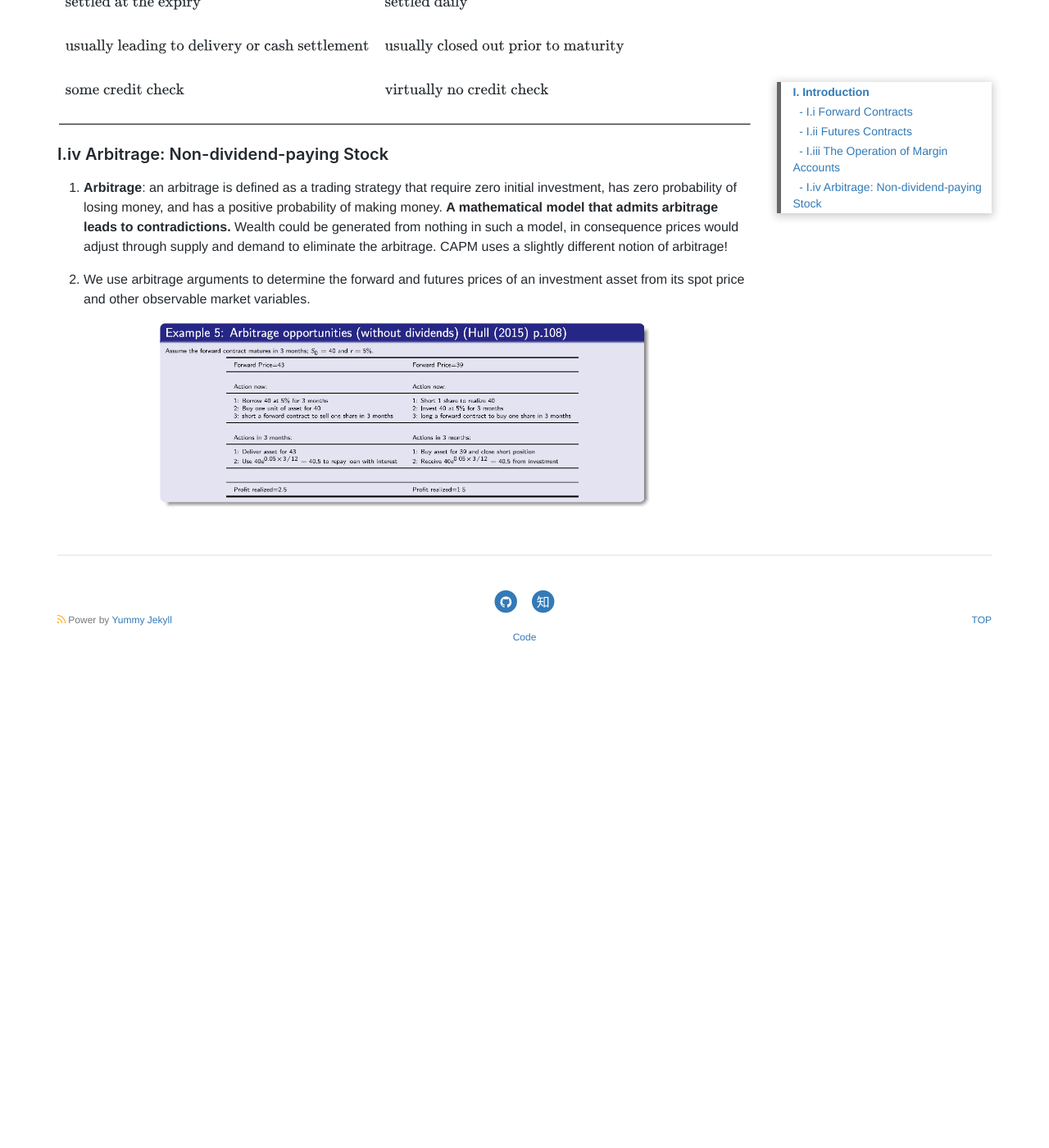
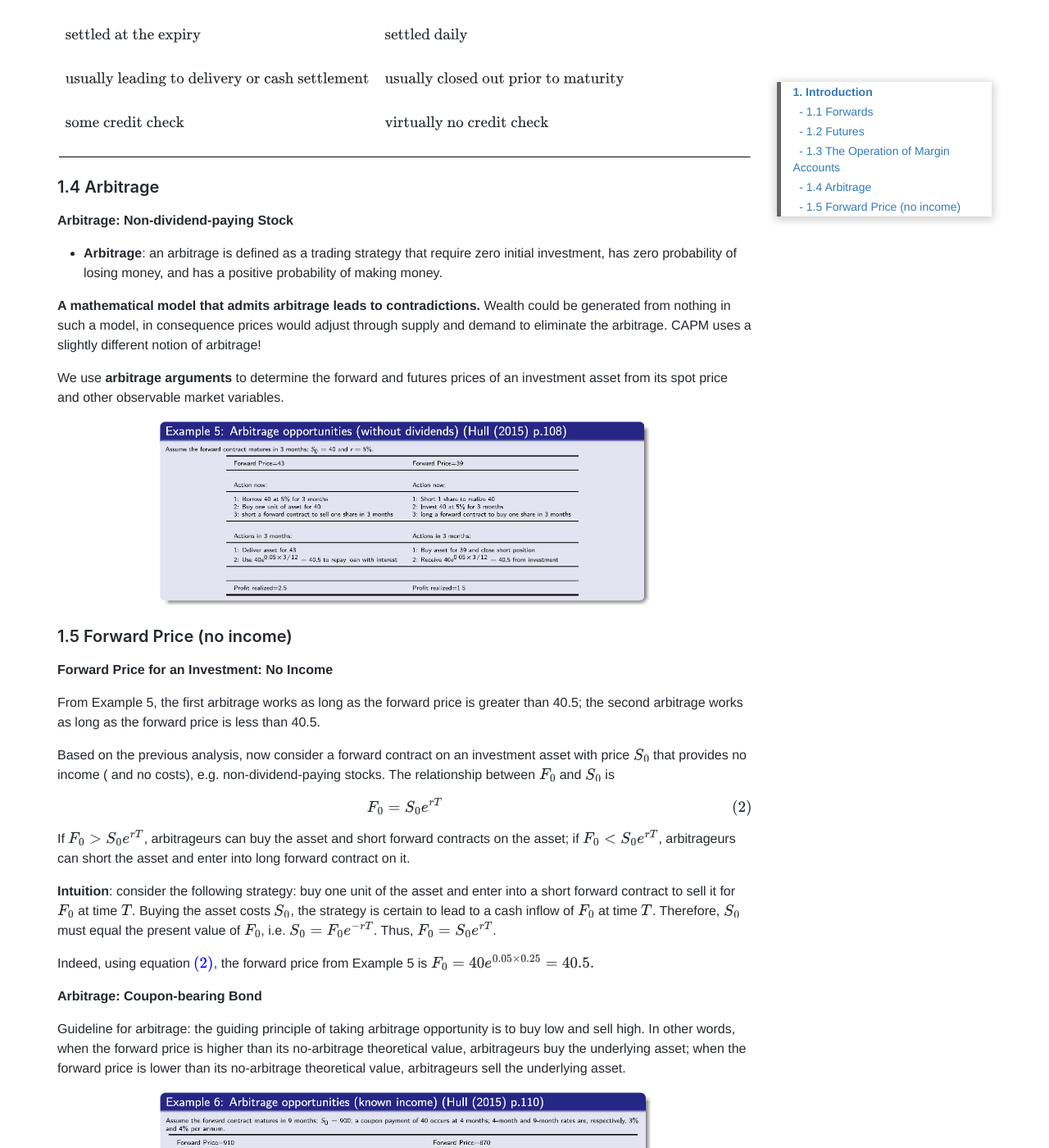
Before and after one commit to damien0x0023/damien0x0023.github.io, a Jekyll site: the page built from _posts/2020/business/ECON5009/2020-10-15-Unit2.md, in a window 1280 px wide and 1400 px high, scrolled down 2982 px. Shown: the whole window at 82% size. Built offline with Jekyll 4.4.1, drawn with Linux system fonts in a browser that asks for light colours; nearby versions of some CDN libraries; before the commit the page ends 3815 px from its top, so only the background shows below that; some of the changed text lies outside the part shown.

Commit message:
append second slide

```diff
--- a/_posts/2020/business/ECON5009/2020-10-15-Unit2.md
+++ b/_posts/2020/business/ECON5009/2020-10-15-Unit2.md
@@ -11,7 +11,7 @@
 
 # Financial Markets, Securities & Derivatives - Unit 2 Forwards, Futures and Options
 
-## I. Introduction
+## 1. Introduction
 
 - This unit starts by introducing the concept of forward contracts and futures contracts as well as options
 - the mechanics of the futures markets are analysed using real-world examples
@@ -25,45 +25,46 @@
 - **Suggested reading**
 Hull, John (2015). *Options, Futures and Other Derivatives*, 9th edition, Pearson, Chapters 2, 3, 5 and 10-12
 
-### I.i Forward Contracts
+### 1.1 Forwards
+**Forward Contracts**
 
-1. **Definition**: A forward contract is an **agreement**, i.e. a binding commitment, to buy or sell an asset at a certain future time for a certain price.
+- **Definition**: A forward contract is an **agreement**, i.e. a binding commitment, to buy or sell an asset at a certain future time for a certain price.
 
-2. A forward contract is traded in the **over-the-counter market**.
+A forward contract is traded in the **over-the-counter market**.
 The party who takes **the long position** agrees to buy the underlying asset on a certain specified future date for a certain specified price.
 The other party who takes **the short position** agrees to sell the asset on the same date for the same price.
 
 ![](https://raw.githubusercontent.com/damien0x0023/damien0x0023.github.io/master/assets/images/2020/ECON5009/ForwardContract.png "Forward contracts on foreign exchange(Hull(2015) p.6)")
 
-### I.ii Futures Contracts
+### 1.2 Futures
+**Futures Contracts**
 
-1. **Definition**: A futures contract is an **agreement** between two parties to buy or sell an asset at a certain time in the future for a certain price with (daily) clearing through a margin account.
+- **Definition**: A futures contract is an **agreement** between two parties to buy or seAll an asset at a certain time in the future for a certain price with (daily) clearing through a margin account.
 
-2. Unlike forward contracts, futures contracts are normally **traded on an exchange**.
+Unlike forward contracts, futures contracts are normally **traded on an exchange**.
 This suggests that, the exchange specifies certain standardized features of the contract, i.e. the underlying asset, the contract size and delivery details;
 the exchange also provides a mechanism that gives the two parties of the futures contract a guarantee that the contract will be honored.
 
-3. Underlying assets: commodities, e.g. lumber, crude oil, gold; financial assets, e.g. stock indices, currencies, Treasury bonds.
+- Underlying assets: commodities, e.g. lumber, crude oil, gold; financial assets, e.g. stock indices, currencies, Treasury bonds.
 
 ![](https://raw.githubusercontent.com/damien0x0023/damien0x0023.github.io/master/assets/images/2020/ECON5009/Futures.png "Gold Futures Quotes(CME Group)")
 
-4. **Delivery Month**: A futures contract is referred to by its delivery month.
+- **Delivery Month**: A futures contract is referred to by its delivery month.
 For instance, the product code of CME Gold futures contract for December 2019 is 'GCZ19'.
 
 ![](https://raw.githubusercontent.com/damien0x0023/damien0x0023.github.io/master/assets/images/2020/ECON5009/CMEmonthCodes.png "CME Group Contract Month Codes")
 
-5. The trader who agrees to buy has a **long futures position** in the contract; the trader who agrees to sell has a **short futures position** in the contract.
+The trader who agrees to buy has a **long futures position** in the contract; the trader who agrees to sell has a **short futures position** in the contract.
 The price agrred to is the current futures price, which is determined by the law of supply and demand.
 
-6. Market Quetos: last trade, change, priort settlement, open, high, low, trading volume.
+- Market Quetos: last trade, change, priort settlement, open, high, low, trading volume.
 
-### I.iii The Operation of Margin Accounts
+### 1.3 The Operation of Margin Accounts
 
 ![](https://raw.githubusercontent.com/damien0x0023/damien0x0023.github.io/master/assets/images/2020/ECON5009/marginAccounts.png "Operation of margin account (Hull(2015) p.30)")
 
-1. Both forward and futures contracts are agreements to buy or sell an assset for a certain price at a certain future time.
-
-2. The main differences between forward and futures contracts are summarised in the following table.
+Both forward and futures contracts are agreements to buy or sell an assset for a certain price at a certain future time.
+The main differences between forward and futures contracts are summarised in the following table.
 
 
 $$
@@ -82,16 +83,54 @@
     \end{array}
 $$
 
-### I.iv Arbitrage: Non-dividend-paying Stock
 
-1. **Arbitrage**: an arbitrage is defined as a trading strategy that require zero initial investment, has zero probability of losing money, and has a positive probability of making money.
+
+### 1.4 Arbitrage
+
+**Arbitrage: Non-dividend-paying Stock**
+
+- **Arbitrage**: an arbitrage is defined as a trading strategy that require zero initial investment, has zero probability of losing money, and has a positive probability of making money.
+
 **A mathematical model that admits arbitrage leads to contradictions.**
 Wealth could be generated from nothing in such a model, in consequence prices would adjust through supply and demand to eliminate the arbitrage.
 CAPM uses a slightly different notion of arbitrage!
 
-2. We use arbitrage arguments to determine the forward and futures prices of an investment asset from its spot price and other observable market variables.
+We use **arbitrage arguments** to determine the forward and futures prices of an investment asset from its spot price and other observable market variables.
 
-![](https://raw.githubusercontent.com/damien0x0023/damien0x0023.github.io/master/assets/images/2020/ECON5009/arbitrageOpportunities.png "Operation of margin account (Hull(2015) p.30)")
+![](https://raw.githubusercontent.com/damien0x0023/damien0x0023.github.io/master/assets/images/2020/ECON5009/arbitrageOpportunities.png "Arbitrage Opportunities (without dividends) (Hull(2015) p.108)")
+
+### 1.5 Forward Price (no income)
+**Forward Price for an Investment: No Income**
+
+From Example 5, the first arbitrage works as long as the forward price is greater than 40.5; the second arbitrage works as long as the forward price is less than 40.5.
+
+Based on the previous analysis, now consider a forward contract on an investment asset with price \\( S_0\\) that provides no income ( and no costs), e.g. non-dividend-paying stocks.
+The relationship between \\( F_0\\) and \\( S_0\\) is
+
+$$
+    F_0 = S_0 e^{rT}
+    \tag{2} \label{forwardPrice}
+$$
+
+If \\( F_0 > S_0 e^{rT} \\), arbitrageurs can buy the asset and short forward contracts on the asset; if \\( F_0 < S_0 e^{rT} \\), arbitrageurs can short the asset and enter into long forward contract on it.
+
+**Intuition**: consider the following strategy:	buy one unit of the asset and enter into a short forward contract to sell it for \\( F_0\\) at time \\(T\\). Buying the asset costs \\( S_0\\), the strategy is certain to lead to	a cash inflow of \\( F_0\\) at time \\(T\\).
+Therefore, \\( S_0\\) must equal the present value of \\( F_0\\), i.e. \\( S_0 = F_0 e^{-rT}\\). Thus, \\( F_0 = S_0 e^{rT}\\).
+
+Indeed, using equation \eqref{forwardPrice}, the forward price from Example 5 is
+$$
+    F_0 = 40e^{0.05 \times 0.25} = 40.5.
+$$
+
+**Arbitrage: Coupon-bearing Bond**
+
+Guideline for arbitrage: the guiding principle of taking arbitrage opportunity is to buy low and sell high.
+In other words, when the forward price is higher than its no-arbitrage theoretical value, arbitrageurs buy the underlying asset;
+when the forward price is lower than its no-arbitrage theoretical value, arbitrageurs sell the underlying asset.
+
+![](https://raw.githubusercontent.com/damien0x0023/damien0x0023.github.io/master/assets/images/2020/ECON5009/arbitrageOpportunities_knownIncome.png "Arbitrage Opportunities (Known Income) (Hull(2015) p.110)")
+
+
 
 
 <script type="text/javascript" id="MathJax-script" async
```
Also changed, not shown: assets/images/2020/ECON5009/arbitrageOpportunities_knownIncome.png (added).
